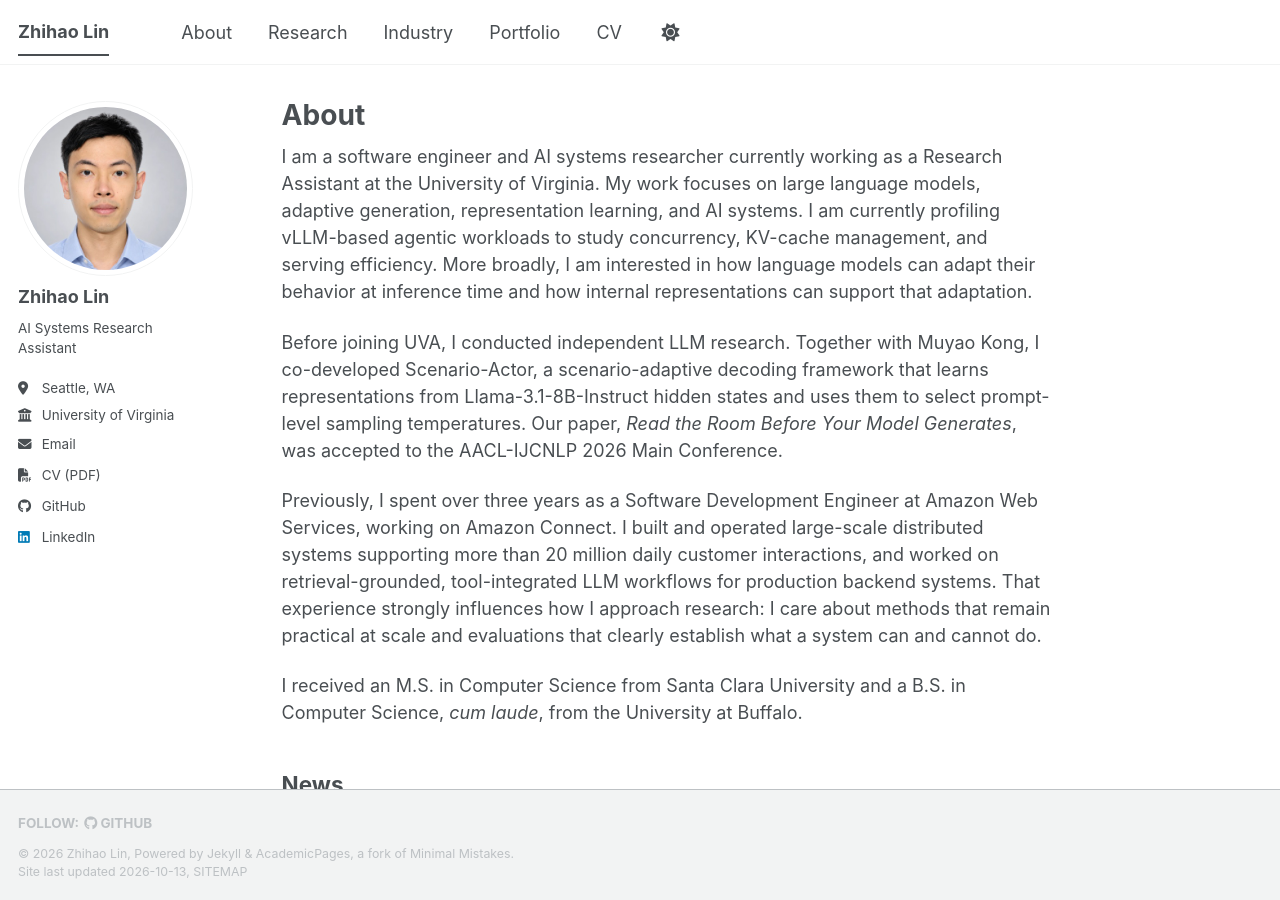
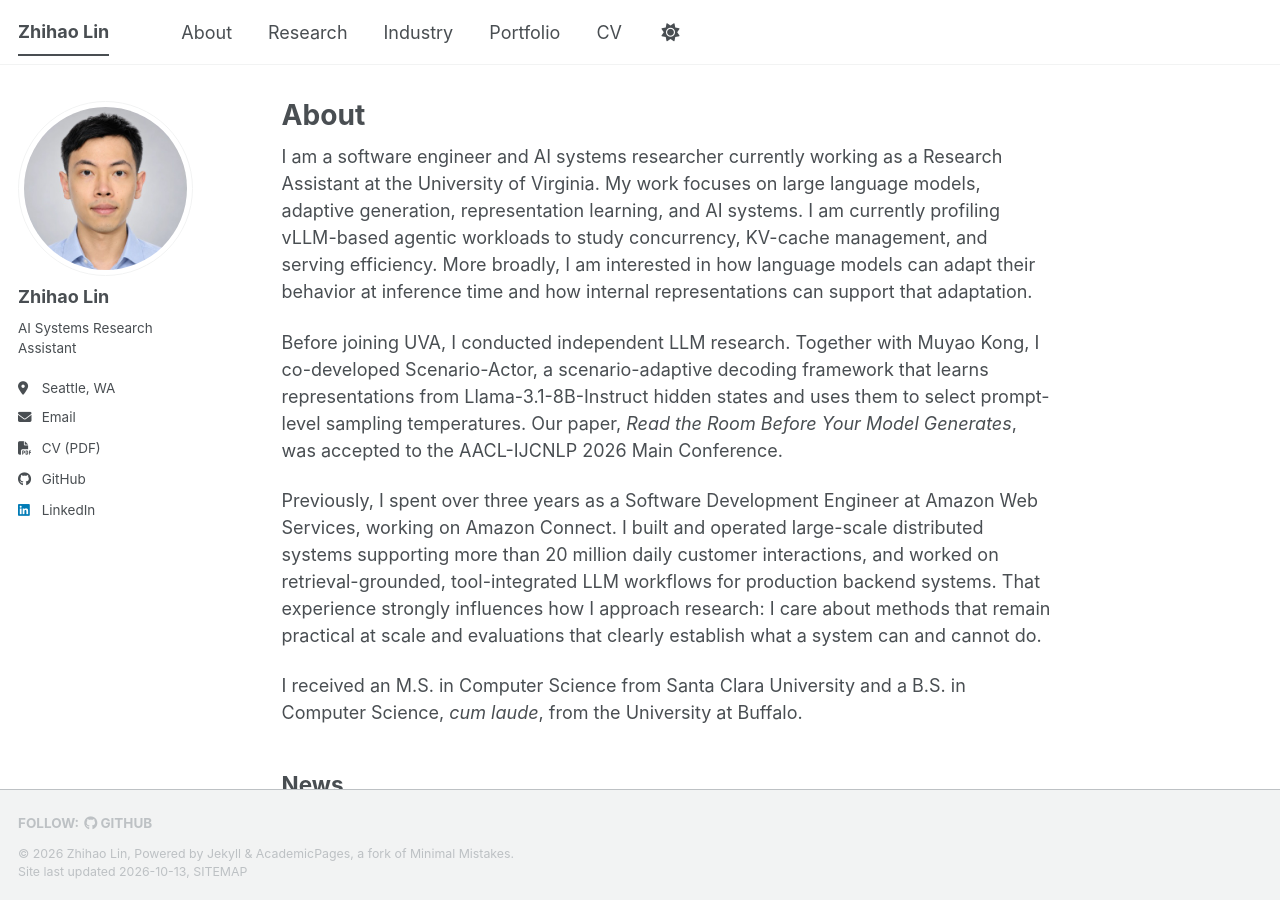
Before and after one commit to LinZhihaozlin22/LinZhihaozlin22.github.io, a Jekyll site: the page built from _pages/about.md, in a window 1280 px wide and 900 px high. Built offline with Jekyll 4.4.1, drawn with Linux system fonts in a browser that asks for light colours; a style sheet for code colours, icons or effects is not loaded.

Commit message:
Remove employer from sidebar
Co-Authored-By: Claude Opus 5.5 <noreply@anthropic.com>

```diff
--- a/_config.yml
+++ b/_config.yml
@@ -28,7 +28,7 @@ author:
   pronouns         : # example: "she/her"
   bio              : "AI Systems Research Assistant"
   location         : "Seattle, WA"
-  employer         : "University of Virginia"
+  employer         :
   uri              : # URL
   email            : "zhihaolinsde@gmail.com"
   cv               : "/files/zhihao_lin_cv.pdf" # Path under the site root; rendered as a "CV (PDF)" sidebar link
```
